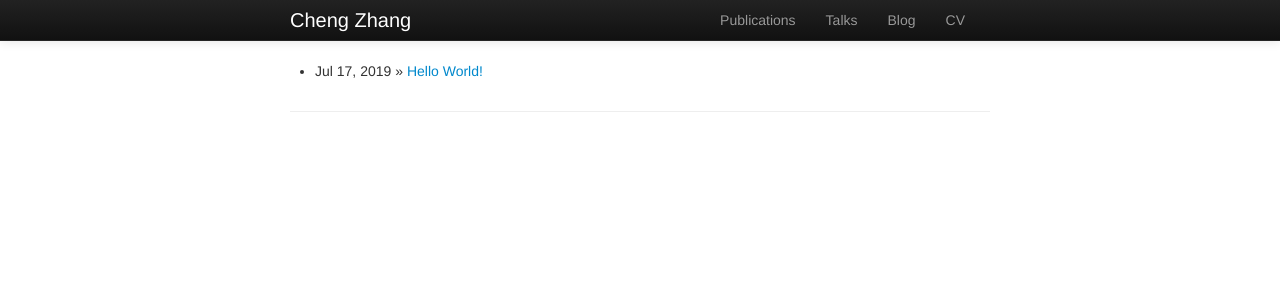
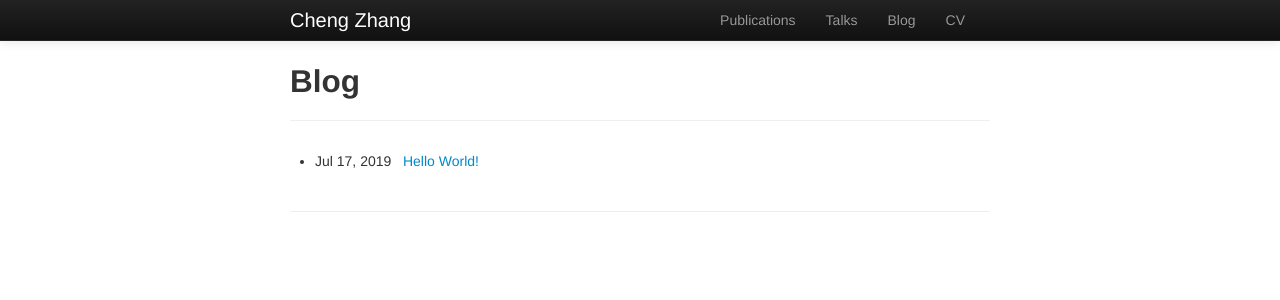
Before and after one commit to zcrabbit/zcrabbit.github.io, a Jekyll site: the page built from blog/index.html, in a window 1280 px wide. Shown: the top 300 px of the page. Built offline with Jekyll 4.4.1, drawn with Linux system fonts in a browser that asks for light colours.

Commit message:
update index.html

```diff
--- a/blog/index.html
+++ b/blog/index.html
@@ -1,12 +1,12 @@
 ---
-layout: default
+layout: page
 title: Blog
 ---
 
 <!-- <h1> {{ page.title }} </h1> -->
 <ul class="posts">
 	{% for post in site.posts %}
-	<li><span>{{ post.date | date: '%b %d, %Y'}}</span> »
+	<li><span>{{ post.date | date: '%b %d, %Y'}}</span> &nbsp;
 		<a href="{{ post.url }}" title="{{ post.title }}"> {{ post.title }} </a></li>
 	{% endfor %}
 </ul>
```
Also changed, not shown: 1 other file.
